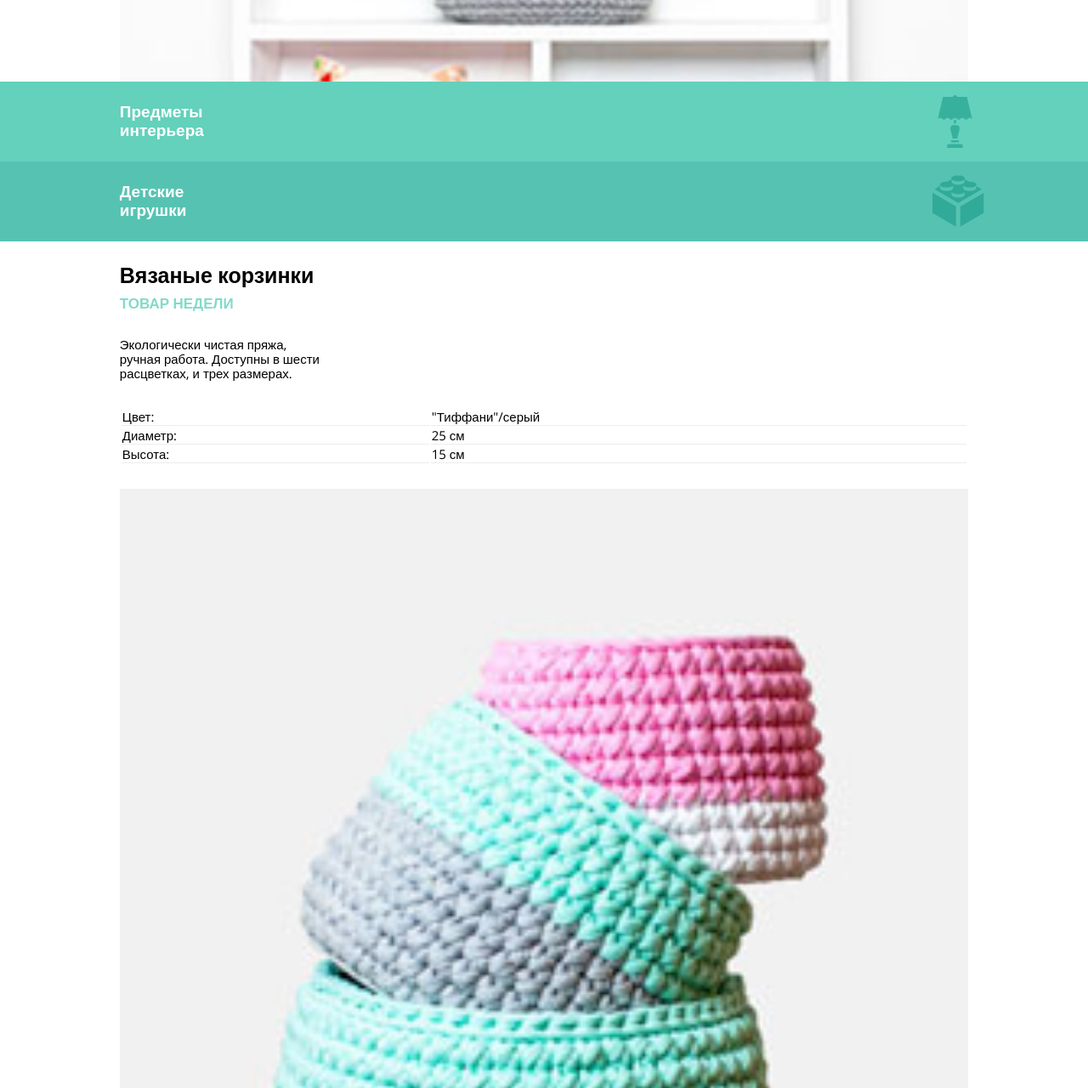
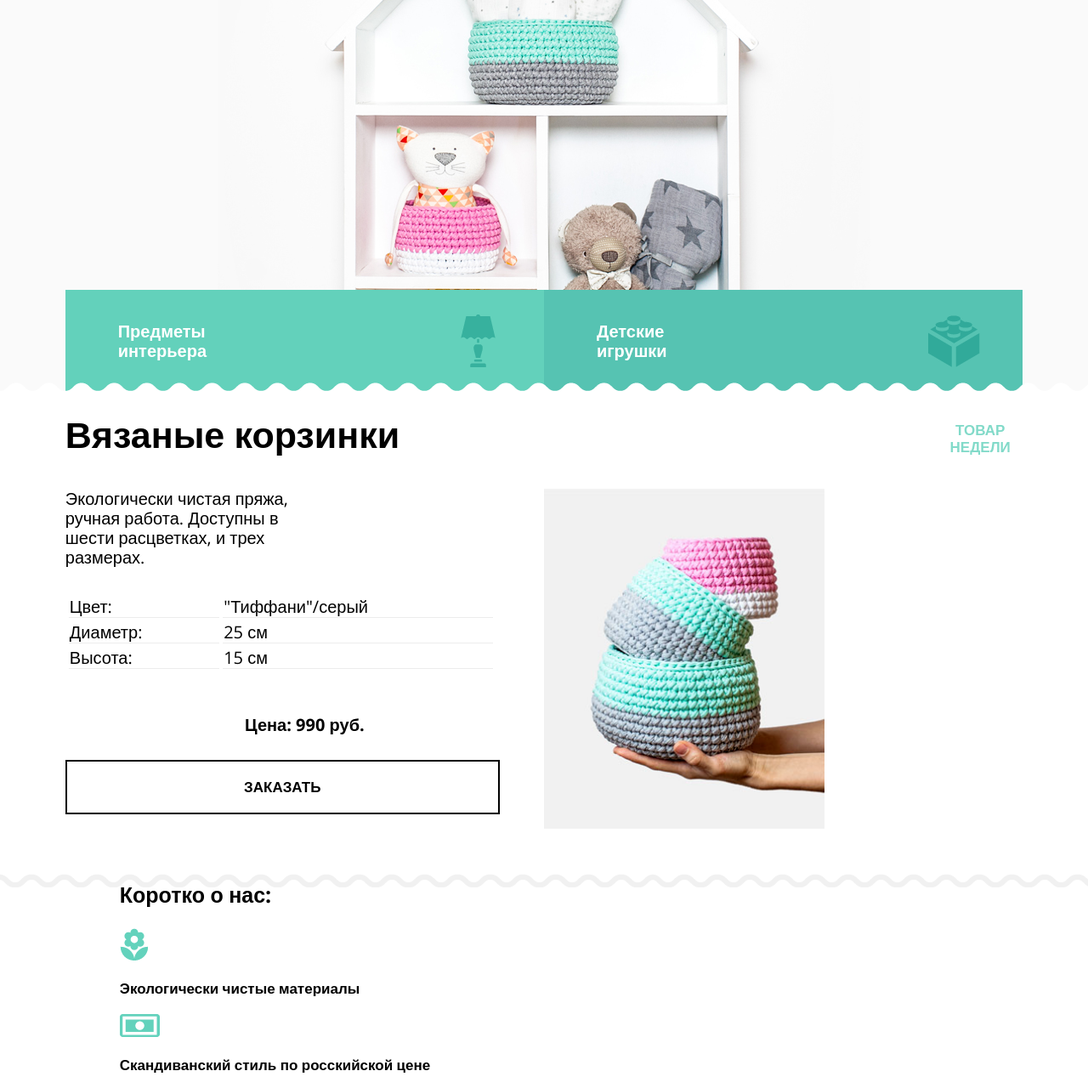
Before and after one commit to visherit/mishka, a website: page index.html in a window 1280 px wide. Shown: the part 367-1647 px from the top of the page at 85% size. Drawn offline with nearby package versions, Linux system fonts and the light colour scheme; files that its build step writes are made by us from their sources.

Commit message:
половина планшетной версии готова

```diff
--- a/index.html
+++ b/index.html
@@ -43,19 +43,29 @@
 
         <section class="main-preview">
            <div class="main-preview__wrapper">
+              <div class="main-preview__head">
                <h1 class="main-preview__header">Милые штуки <br> ручной<br> работы для дома</h1>
+               </div>
 </div>
+           <div class="main-preview__footer">
             <div class="main-preview__item1">
             <p class="main-preview__item1-text">Предметы интерьера</p></div>
             <div class="main-preview__item2"><p class="main-preview__item2-text">Детские игрушки</p></div>
+            </div>
 
         </section>
         <section class="bestin-week">
            <div class="bestin-week__wrapper">
+           <div class="bestin-week__head">
             <p class="bestin-week__item">Вязаные корзинки</p>
             <h2 class="bestin-week__header">Товар недели</h2>
+            </div>
+            <div class="bestin-week__card">
+            <div class="bestin-week__card-info">
             <p class="bestin-week__description">Экологически чистая пряжа, ручная работа. Доступны в шести расцветках, и трех размерах.</p>
-            <table class="bestin-week__char">
+
+               <div>
+               <table class="bestin-week__char">
                 <tr class="bestin-week__color bestin-week__char-row">
                     <td>Цвет:</td>
                     <td>"Тиффани"/серый</td>
@@ -69,9 +79,13 @@
                     <td>15 см</td>
                 </tr>
             </table>
+            </div>
             <img class="bestin-week__photo" src="img/bestin-week__photo.png">
             <p class="bestin-week__count">Цена: 990 руб.</p>
             <a class="bestin-week__btn btn" href="#">Заказать</a>
+            </div>
+            <img class="bestin-week__photo-tablet" src="img/bestin-week__photo-tablet.png">
+            </div>
             </div>
         </section>
         <section class="main-about">
--- a/less/style.less
+++ b/less/style.less
@@ -44,6 +44,16 @@ body{
     }
 @media(min-width:768px){
 	.page-header{
+        &::after{
+            content: "";
+            position: absolute;
+            width: 100%;
+            height: 1px;
+            margin-top: -90px;
+
+            background-color:lightgray;
+
+        }
 		&__wrapper{
 		padding: 0px 6%;
 		}
@@ -98,12 +108,10 @@ body{
 		&__item{
 			padding: 0;
 			border-top: none;
-            height: 90px;
+            height: 89px;
             display: flex;
 
             align-items: center;
-
-
 
 		}
         &__item1{
@@ -156,18 +164,12 @@ background-image: url(../img/menu-search.png);
             font-weight: 100;
 
         }
-        &__link{
 
-
-
-        }
 
 	}
 
 }
-.main-nav__link{
 
-}
 
 .main-preview{
     &__wrapper{
@@ -213,6 +215,65 @@ background-image: url(../img/menu-search.png);
     }
 
 }
+@media(min-width:768px){
+    .main-preview{
+        background-color:#fafafa;
+        &::after{
+            content: "";
+            position: absolute;
+            width: 100%;
+            height:11px;
+
+            background-image: url(../img/main-previewzigzag.png);
+            background-repeat:repeat-x;
+            margin-top:-11px;
+
+        }
+        & br:nth-child(1){
+                display: none;
+            }
+        &__wrapper{
+        padding: 0px 6%;
+        }
+        &__head{
+        height: 530px;
+        background-image:url(../img/hero-tablet.png);
+        background-position: center;
+        background-repeat: no-repeat;
+
+        }
+        &__header{
+            font-size: 43px;
+            padding: 0;
+            background-image: none;
+            padding-top: 50px;
+
+        }
+        &__footer{
+            padding: 0px 6%;
+            display: flex;
+            height: 120px;
+            position: relative;
+        }
+
+        &__item1, &__item2{
+            width: 50%;
+            display:flex;
+            flex-direction: row;
+            align-items: center;
+        }
+
+        &__item1-text,&__item2-text{
+            padding: 0;
+            font-size: 20px;
+
+
+
+
+        }
+
+    }
+}
 
 .bestin-week{
     &__wrapper{
@@ -252,12 +313,17 @@ background-image: url(../img/menu-search.png);
             padding-right: 20px;
             border-bottom: 1px solid #ececec;
 
+
         }
 
     }
+
     &__photo{
         padding-top: 28px;
         width: 100%;
+    }
+    &__photo-tablet{
+        display: none;
     }
     &__count{
         margin: 0;
@@ -278,6 +344,89 @@ background-image: url(../img/menu-search.png);
         text-transform: uppercase;
         font-weight: bold;
         margin-bottom: 30px;
+
+    }
+
+}
+@media(min-width:768px){
+    .bestin-week{
+
+        position: relative;
+        &::after{
+             content: "";
+            position: absolute;
+            width: 100%;
+            height:16px;
+            background-image: url(../img/bestin-weekzig-zag.png);
+            background-repeat:repeat-x;
+            margin-top: -10px;
+
+        }
+
+        &__wrapper{
+            padding: 0px 6%;
+    }
+        &__head{
+            display: flex;
+            justify-content: space-between;
+
+        }
+        &__item{
+            font-size:43px;
+
+        }
+        &__header{
+        font-size: 17px;
+            float: right;
+            align-self: flex-end;
+            width: 100px;
+            text-align: center;
+        }
+        &__card{
+        display: flex;
+        flex-wrap: wrap;
+        margin-top: 40px;
+        margin-bottom: 50px;
+
+
+        }
+        &__photo{
+            display: none;
+        }
+        &__photo-tablet{
+            display: block;
+            height: 400px;
+
+        }
+        &__card-info{
+            width: 50%;
+        }
+        &__description{
+        font-size: 20px;
+            width: 300px;
+            padding-top: 0;
+        }
+
+        &__char{
+            width: 90%;
+            font-size: 20px;
+             border-spacing: 4px;
+
+
+        }
+        &__char tr{
+
+        }
+        &__count{
+        font-size: 20px;
+            font-weight: bold;
+            padding: 0;
+            padding-top:50px;
+            padding-bottom: 30px;
+        }
+        &__btn{
+        width: 90%;
+        }
 
     }
 
```
Also changed, not shown: css/style.css, img/bestin-week__photo-tablet.png (added), img/bestin-weekzig-zag.png (added), img/hero-tablet.png (added), img/main-previewzigzag.png (added).
